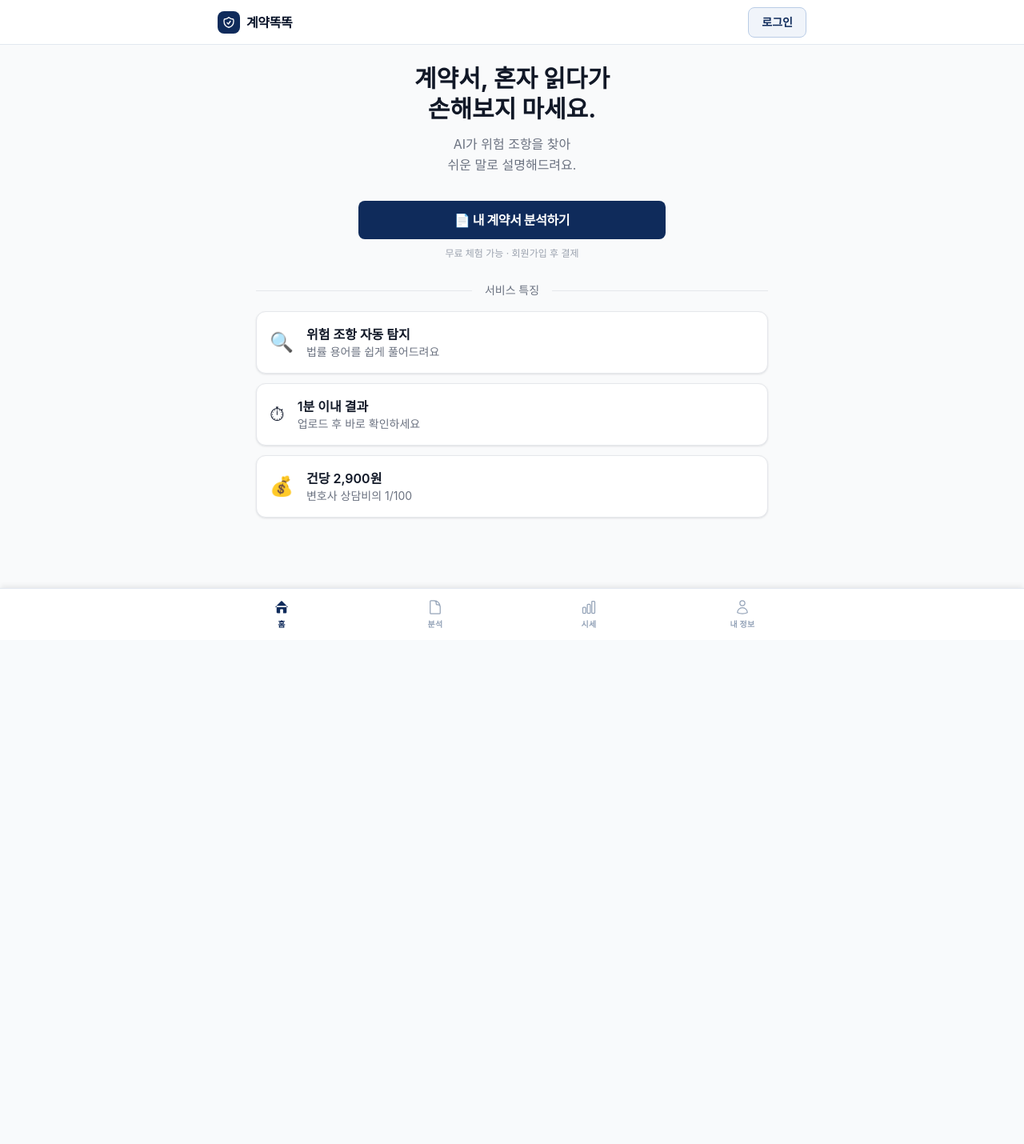
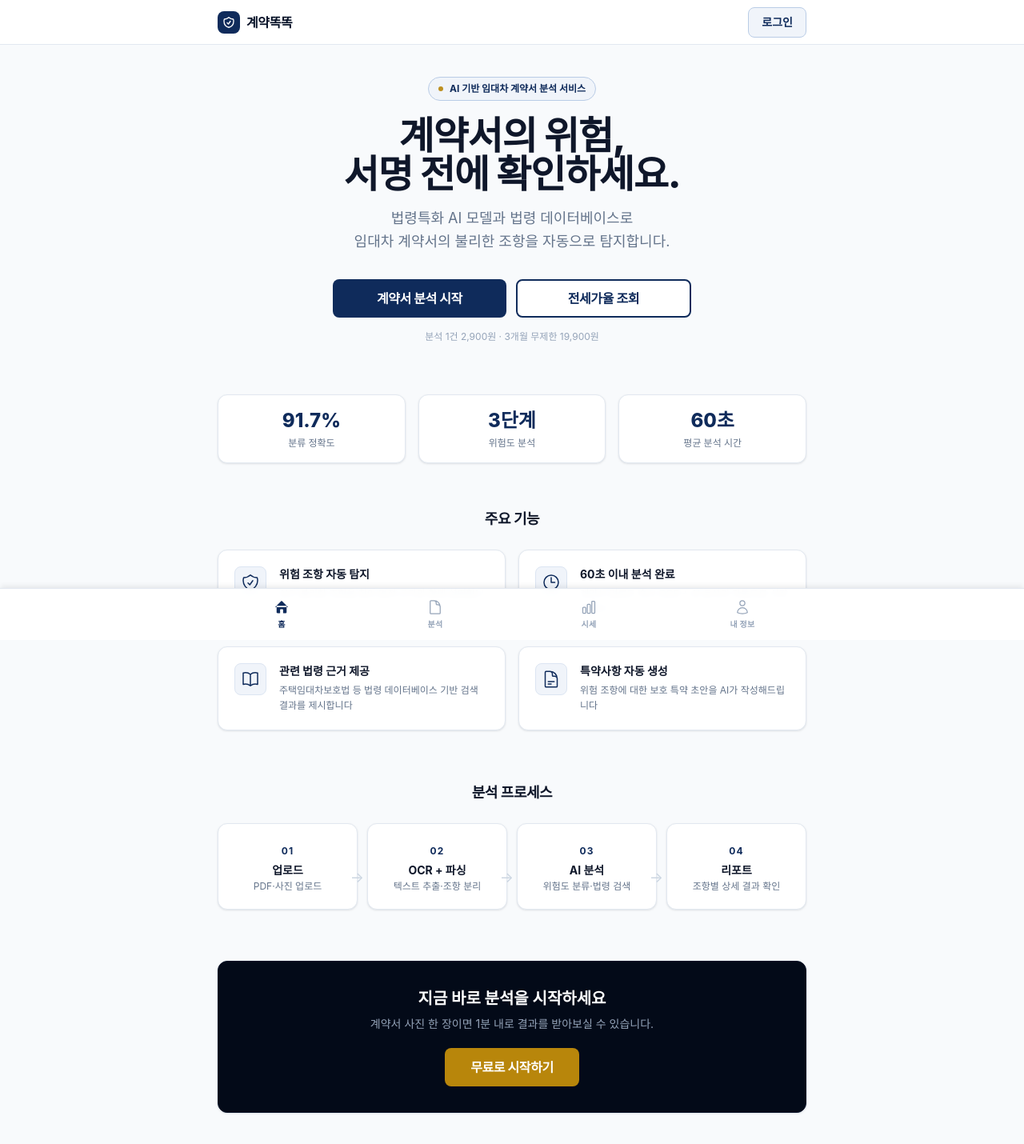
Before and after one commit to atimevil/contalk, a React (Vite) app in the folder frontend/: page / in a window 1280 px wide. Shown: the top 1430 px of the page at 80% size. Before the commit the page ends 800 px from the top, so only its background shows below. Built offline with nearby package versions, Linux system fonts and the light colour scheme; no server answers; a web font is replaced by a local one.

Commit message:
style: 주요 페이지 리디자인 (홈, 업로드, 로그인, 결제)

```diff
--- a/frontend/src/pages/HomePage.tsx
+++ b/frontend/src/pages/HomePage.tsx
@@ -3,82 +3,174 @@ import NavBar from '../components/NavBar';
 import BottomNavBar from '../components/BottomNavBar';
 import PrimaryButton from '../components/PrimaryButton';
 
-
 const FEATURES = [
   {
-    icon: '🔍',
+    icon: (
+      <svg className="w-6 h-6" fill="none" viewBox="0 0 24 24" stroke="currentColor" strokeWidth={1.5}>
+        <path strokeLinecap="round" strokeLinejoin="round" d="M9 12.75L11.25 15 15 9.75m-3-7.036A11.959 11.959 0 013.598 6 11.99 11.99 0 003 9.749c0 5.592 3.824 10.29 9 11.623 5.176-1.332 9-6.03 9-11.622 0-1.31-.21-2.571-.598-3.751h-.152c-3.196 0-6.1-1.248-8.25-3.285z" />
+      </svg>
+    ),
     title: '위험 조항 자동 탐지',
-    desc: '법률 용어를 쉽게 풀어드려요',
+    desc: 'AI가 불리한 조항을 찾아 법적 근거와 함께 설명합니다',
   },
   {
-    icon: '⏱',
-    title: '1분 이내 결과',
-    desc: '업로드 후 바로 확인하세요',
+    icon: (
+      <svg className="w-6 h-6" fill="none" viewBox="0 0 24 24" stroke="currentColor" strokeWidth={1.5}>
+        <path strokeLinecap="round" strokeLinejoin="round" d="M12 6v6h4.5m4.5 0a9 9 0 11-18 0 9 9 0 0118 0z" />
+      </svg>
+    ),
+    title: '60초 이내 분석 완료',
+    desc: '계약서 업로드 즉시 OCR + AI 분석이 자동으로 시작됩니다',
   },
   {
-    icon: '💰',
-    title: '건당 2,900원',
-    desc: '변호사 상담비의 1/100',
+    icon: (
+      <svg className="w-6 h-6" fill="none" viewBox="0 0 24 24" stroke="currentColor" strokeWidth={1.5}>
+        <path strokeLinecap="round" strokeLinejoin="round" d="M12 6.042A8.967 8.967 0 006 3.75c-1.052 0-2.062.18-3 .512v14.25A8.987 8.987 0 016 18c2.305 0 4.408.867 6 2.292m0-14.25a8.966 8.966 0 016-2.292c1.052 0 2.062.18 3 .512v14.25A8.987 8.987 0 0018 18a8.967 8.967 0 00-6 2.292m0-14.25v14.25" />
+      </svg>
+    ),
+    title: '관련 법령 근거 제공',
+    desc: '주택임대차보호법 등 법령 데이터베이스 기반 검색 결과를 제시합니다',
   },
+  {
+    icon: (
+      <svg className="w-6 h-6" fill="none" viewBox="0 0 24 24" stroke="currentColor" strokeWidth={1.5}>
+        <path strokeLinecap="round" strokeLinejoin="round" d="M19.5 14.25v-2.625a3.375 3.375 0 00-3.375-3.375h-1.5A1.125 1.125 0 0113.5 7.125v-1.5a3.375 3.375 0 00-3.375-3.375H8.25m0 12.75h7.5m-7.5 3H12M10.5 2.25H5.625c-.621 0-1.125.504-1.125 1.125v17.25c0 .621.504 1.125 1.125 1.125h12.75c.621 0 1.125-.504 1.125-1.125V11.25a9 9 0 00-9-9z" />
+      </svg>
+    ),
+    title: '특약사항 자동 생성',
+    desc: '위험 조항에 대한 보호 특약 초안을 AI가 작성해드립니다',
+  },
+];
+
+const STATS = [
+  { value: '91.7%', label: '분류 정확도' },
+  { value: '3단계', label: '위험도 분석' },
+  { value: '60초', label: '평균 분석 시간' },
 ];
 
 export default function HomePage() {
   const navigate = useNavigate();
 
   return (
-    <div className="min-h-screen bg-gray-50 pb-20">
+    <div className="min-h-screen bg-slate-50 pb-20">
       <NavBar />
 
-      <main className="max-w-2xl mx-auto px-4 pt-16">
+      <main className="max-w-3xl mx-auto px-4 pt-16">
         {/* Hero Section */}
-        <section className="pt-4 pb-3 text-center">
-          <h1 className="text-3xl font-bold text-gray-900 leading-tight mb-3 text-balance">
-            계약서, 혼자 읽다가<br />
-            손해보지 마세요.
+        <section className="pt-8 pb-10 text-center">
+          <div className="inline-flex items-center gap-2 bg-brand-50 text-brand-600 text-xs font-bold px-3 py-1.5 rounded-full mb-5 border border-brand-200">
+            <span className="w-1.5 h-1.5 bg-accent-500 rounded-full animate-pulse" />
+            AI 기반 임대차 계약서 분석 서비스
+          </div>
+
+          <h1 className="text-4xl sm:text-5xl font-extrabold text-slate-900 leading-[1.2] mb-4 text-balance tracking-tight">
+            계약서의 위험,<br />
+            서명 전에 확인하세요.
           </h1>
-          <p className="text-base text-gray-500 mb-8 leading-relaxed">
-            AI가 위험 조항을 찾아<br />
-            쉬운 말로 설명해드려요.
+          <p className="text-lg text-slate-500 mb-8 leading-relaxed max-w-lg mx-auto">
+            법령특화 AI 모델과 법령 데이터베이스로<br className="hidden sm:block" />
+            임대차 계약서의 불리한 조항을 자동으로 탐지합니다.
           </p>
 
+          <div className="flex flex-col sm:flex-row items-center justify-center gap-3 max-w-md mx-auto">
             <PrimaryButton
               size="lg"
               fullWidth
               onClick={() => navigate('/upload')}
-            className="max-w-sm mx-auto"
             >
-            📄 내 계약서 분석하기
+              계약서 분석 시작
             </PrimaryButton>
+            <PrimaryButton
+              size="lg"
+              fullWidth
+              variant="secondary"
+              onClick={() => navigate('/market')}
+            >
+              전세가율 조회
+            </PrimaryButton>
+          </div>
 
-          <p className="text-xs text-gray-400 mt-2.5">무료 체험 가능 · 회원가입 후 결제</p>
+          <p className="text-xs text-slate-400 mt-4">
+            분석 1건 2,900원 · 3개월 무제한 19,900원
+          </p>
+        </section>
+
+        {/* 수치 */}
+        <section className="py-6">
+          <div className="grid grid-cols-3 gap-4">
+            {STATS.map((stat) => (
+              <div key={stat.label} className="text-center py-4 bg-white rounded-xl border border-slate-200 shadow-card">
+                <p className="text-2xl font-extrabold text-brand-600">{stat.value}</p>
+                <p className="text-xs text-slate-500 mt-1 font-medium">{stat.label}</p>
+              </div>
+            ))}
+          </div>
         </section>
 
         {/* 서비스 특징 */}
-        <section className="pt-4 pb-6">
-          <div className="flex items-center gap-2 mb-4">
-            <div className="flex-1 h-px bg-gray-200" />
-            <p className="text-sm text-gray-500 font-medium px-2">서비스 특징</p>
-            <div className="flex-1 h-px bg-gray-200" />
-          </div>
+        <section className="py-8">
+          <h2 className="section-title text-center mb-6">주요 기능</h2>
 
-          <div className="space-y-3">
+          <div className="grid grid-cols-1 sm:grid-cols-2 gap-4">
             {FEATURES.map((feature) => (
               <div
                 key={feature.title}
-                className="bg-white border border-gray-200 rounded-xl p-4 flex items-center gap-4 shadow-card"
+                className="card-hover flex gap-4 items-start"
               >
-                <span className="text-2xl flex-shrink-0" aria-hidden="true">
+                <div className="flex-shrink-0 w-10 h-10 rounded-lg bg-brand-50 text-brand-600 flex items-center justify-center border border-brand-100">
                   {feature.icon}
-                </span>
-                <div>
-                  <p className="text-base font-semibold text-gray-900">{feature.title}</p>
-                  <p className="text-sm text-gray-500">{feature.desc}</p>
+                </div>
+                <div className="min-w-0">
+                  <p className="text-sm font-bold text-slate-900">{feature.title}</p>
+                  <p className="text-xs text-slate-500 mt-1 leading-relaxed">{feature.desc}</p>
                 </div>
               </div>
             ))}
           </div>
         </section>
 
+        {/* 분석 프로세스 */}
+        <section className="py-8">
+          <h2 className="section-title text-center mb-6">분석 프로세스</h2>
+          <div className="flex flex-col sm:flex-row items-stretch gap-3">
+            {[
+              { step: '01', title: '업로드', desc: 'PDF·사진 업로드' },
+              { step: '02', title: 'OCR + 파싱', desc: '텍스트 추출·조항 분리' },
+              { step: '03', title: 'AI 분석', desc: '위험도 분류·법령 검색' },
+              { step: '04', title: '리포트', desc: '조항별 상세 결과 확인' },
+            ].map((item, i) => (
+              <div key={item.step} className="flex-1 relative">
+                <div className="card text-center py-5">
+                  <span className="text-xs font-bold text-brand-600 tracking-widest">{item.step}</span>
+                  <p className="text-sm font-bold text-slate-900 mt-1">{item.title}</p>
+                  <p className="text-xs text-slate-500 mt-0.5">{item.desc}</p>
+                </div>
+                {i < 3 && (
+                  <div className="hidden sm:block absolute top-1/2 -right-2 text-slate-300 text-lg z-10">→</div>
+                )}
+              </div>
+            ))}
+          </div>
+        </section>
+
+        {/* 하단 CTA */}
+        <section className="py-8 text-center">
+          <div className="card bg-brand-950 border-brand-900 text-center py-8 px-6">
+            <h3 className="text-xl font-bold text-white mb-2">
+              지금 바로 분석을 시작하세요
+            </h3>
+            <p className="text-sm text-slate-400 mb-5">
+              계약서 사진 한 장이면 1분 내로 결과를 받아보실 수 있습니다.
+            </p>
+            <PrimaryButton
+              size="lg"
+              onClick={() => navigate('/upload')}
+              className="!bg-accent-500 !text-white hover:!bg-accent-400 mx-auto"
+            >
+              무료로 시작하기
+            </PrimaryButton>
+          </div>
+        </section>
       </main>
 
       <BottomNavBar />
--- a/frontend/src/pages/UploadPage.tsx
+++ b/frontend/src/pages/UploadPage.tsx
@@ -65,13 +65,13 @@ export default function UploadPage() {
   };
 
   return (
-    <div className="min-h-screen bg-gray-50 pb-20">
-      <NavBar title="계약서 업로드" showBack />
+    <div className="min-h-screen bg-slate-50 pb-20">
+      <NavBar title="계약서 분석" showBack />
 
-      <main className="max-w-2xl mx-auto px-4 pt-20 py-6 space-y-5">
+      <main className="max-w-3xl mx-auto px-4 pt-20 py-6 space-y-5">
         <div className="mb-2">
-          <h2 className="text-lg font-semibold text-gray-900 mb-1">어떤 파일을 올려주실 건가요?</h2>
-          <p className="text-sm text-gray-400">JPG · PNG · PDF, 최대 20MB</p>
+          <h2 className="text-lg font-bold text-slate-900 tracking-tight">계약서를 업로드하세요</h2>
+          <p className="text-sm text-slate-500 mt-1">JPG · PNG · PDF 형식, 최대 20MB</p>
         </div>
 
         {/* 업로드 존 */}
@@ -85,28 +85,36 @@ export default function UploadPage() {
         />
 
         {uploadError && (
-          <p className="mt-2 text-sm text-red-600 flex items-center gap-1" role="alert">
+          <p className="mt-2 text-sm text-red-600 flex items-center gap-1 font-medium" role="alert">
             <span>⚠️</span> {uploadError}
           </p>
         )}
 
         {/* 선택된 파일 미리보기 */}
         {selectedFile && (
-          <div className="mt-4 bg-white border border-gray-200 rounded-xl p-4 shadow-card">
+          <div className="card">
             <div className="flex items-start justify-between gap-3">
               <div className="flex items-center gap-3 min-w-0">
-                <span className="text-2xl flex-shrink-0" aria-hidden="true">
-                  {selectedFile.type === 'application/pdf' ? '📄' : '🖼️'}
-                </span>
+                <div className="w-10 h-10 rounded-lg bg-brand-50 flex items-center justify-center flex-shrink-0 border border-brand-100">
+                  {selectedFile.type === 'application/pdf' ? (
+                    <svg className="w-5 h-5 text-brand-600" fill="none" viewBox="0 0 24 24" stroke="currentColor" strokeWidth={1.5}>
+                      <path strokeLinecap="round" strokeLinejoin="round" d="M19.5 14.25v-2.625a3.375 3.375 0 00-3.375-3.375h-1.5A1.125 1.125 0 0113.5 7.125v-1.5a3.375 3.375 0 00-3.375-3.375H8.25m2.25 0H5.625c-.621 0-1.125.504-1.125 1.125v17.25c0 .621.504 1.125 1.125 1.125h12.75c.621 0 1.125-.504 1.125-1.125V11.25a9 9 0 00-9-9z" />
+                    </svg>
+                  ) : (
+                    <svg className="w-5 h-5 text-brand-600" fill="none" viewBox="0 0 24 24" stroke="currentColor" strokeWidth={1.5}>
+                      <path strokeLinecap="round" strokeLinejoin="round" d="M2.25 15.75l5.159-5.159a2.25 2.25 0 013.182 0l5.159 5.159m-1.5-1.5l1.409-1.409a2.25 2.25 0 013.182 0l2.909 2.909M3.75 21h16.5a1.5 1.5 0 001.5-1.5V5.25a1.5 1.5 0 00-1.5-1.5H3.75a1.5 1.5 0 00-1.5 1.5v14.25a1.5 1.5 0 001.5 1.5z" />
+                    </svg>
+                  )}
+                </div>
                 <div className="min-w-0">
-                  <p className="text-sm font-medium text-gray-900 truncate">{selectedFile.name}</p>
-                  <p className="text-xs text-gray-500">{formatFileSize(selectedFile.size)}</p>
+                  <p className="text-sm font-bold text-slate-900 truncate">{selectedFile.name}</p>
+                  <p className="text-xs text-slate-500">{formatFileSize(selectedFile.size)}</p>
                 </div>
               </div>
               <button
                 onClick={handleRemoveFile}
                 disabled={uploadMutation.isPending}
-                className="flex-shrink-0 text-gray-400 hover:text-red-500 text-lg leading-none focus:outline-none disabled:opacity-40"
+                className="flex-shrink-0 text-slate-400 hover:text-red-500 text-lg leading-none focus:outline-none disabled:opacity-40 w-8 h-8 flex items-center justify-center rounded-lg hover:bg-red-50 transition-colors"
                 aria-label="파일 삭제"
               >
                 ×
@@ -115,20 +123,12 @@ export default function UploadPage() {
 
             {/* 이미지 미리보기 */}
             {selectedFile.type !== 'application/pdf' && (
-              <div className="mt-3 rounded-lg overflow-hidden border border-gray-100 h-28 bg-gray-50 flex items-center justify-center">
+              <div className="mt-3 rounded-lg overflow-hidden border border-slate-200 h-32 bg-slate-50 flex items-center justify-center">
                 <img
                   src={URL.createObjectURL(selectedFile)}
                   alt="계약서 미리보기"
                   className="max-h-full max-w-full object-contain"
                 />
-              </div>
-            )}
-
-            {/* PDF 미리보기 */}
-            {selectedFile.type === 'application/pdf' && (
-              <div className="mt-3 rounded-lg border border-gray-100 h-16 bg-gray-50 flex items-center justify-center gap-2">
-                <p className="text-2xl" aria-hidden="true">📄</p>
-                <p className="text-sm text-gray-500">PDF 파일</p>
               </div>
             )}
           </div>
@@ -143,15 +143,28 @@ export default function UploadPage() {
             loading={uploadMutation.isPending}
             onClick={handleAnalyze}
           >
-            {uploadMutation.isPending ? '업로드 중...' : '분석 시작하기 →'}
+            {uploadMutation.isPending ? '업로드 중...' : '분석 시작'}
           </PrimaryButton>
         </div>
 
         {!isLoggedIn && (
-          <p className="text-center text-xs text-gray-400 mt-3">
-            분석을 시작하려면 로그인이 필요해요
+          <p className="text-center text-xs text-slate-400 mt-3">
+            분석을 시작하려면 로그인이 필요합니다
           </p>
         )}
+
+        {/* 안내 */}
+        <div className="card bg-slate-50 border-slate-200 mt-6">
+          <div className="flex gap-3">
+            <svg className="w-5 h-5 text-slate-400 flex-shrink-0 mt-0.5" fill="none" viewBox="0 0 24 24" stroke="currentColor" strokeWidth={1.5}>
+              <path strokeLinecap="round" strokeLinejoin="round" d="M12 9v3.75m9-.75a9 9 0 11-18 0 9 9 0 0118 0zm-9 3.75h.008v.008H12v-.008z" />
+            </svg>
+            <div className="text-xs text-slate-500 leading-relaxed space-y-1">
+              <p>업로드된 계약서는 분석 후 30일간 암호화 보관되며, 이후 자동 삭제됩니다.</p>
+              <p>분석 결과는 법률 조언이 아닌 정보 제공 목적이며, 중요 사항은 전문가에게 확인하세요.</p>
+            </div>
+          </div>
+        </div>
       </main>
 
       <BottomNavBar />
```
Also changed, not shown: frontend/src/pages/LoginPage.tsx (+14 -7 lines), frontend/src/pages/PaymentPage.tsx (+12 -12 lines). Lines whose indentation alone changed are shown as unchanged.
